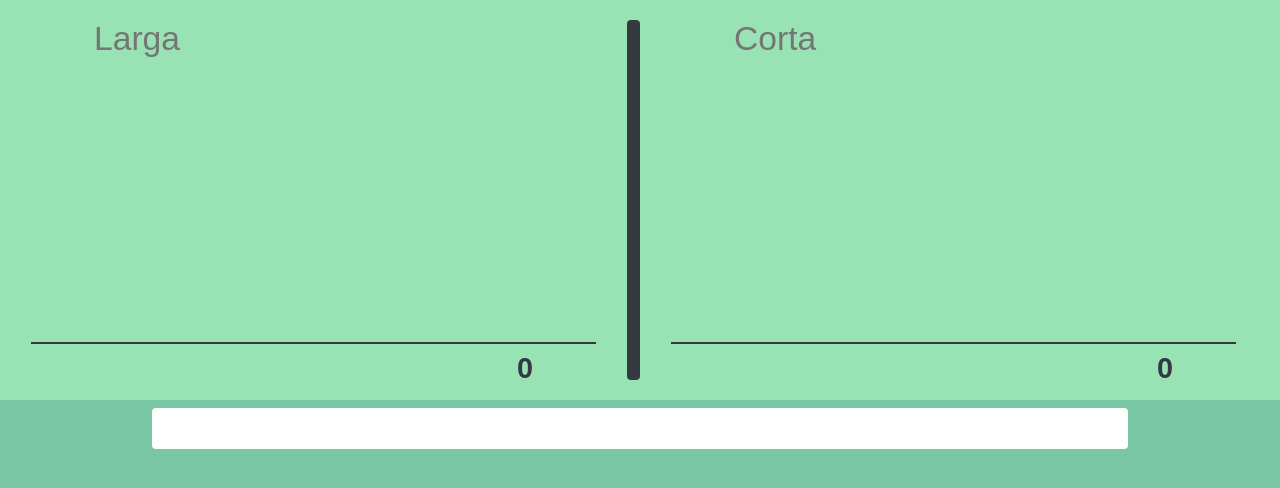
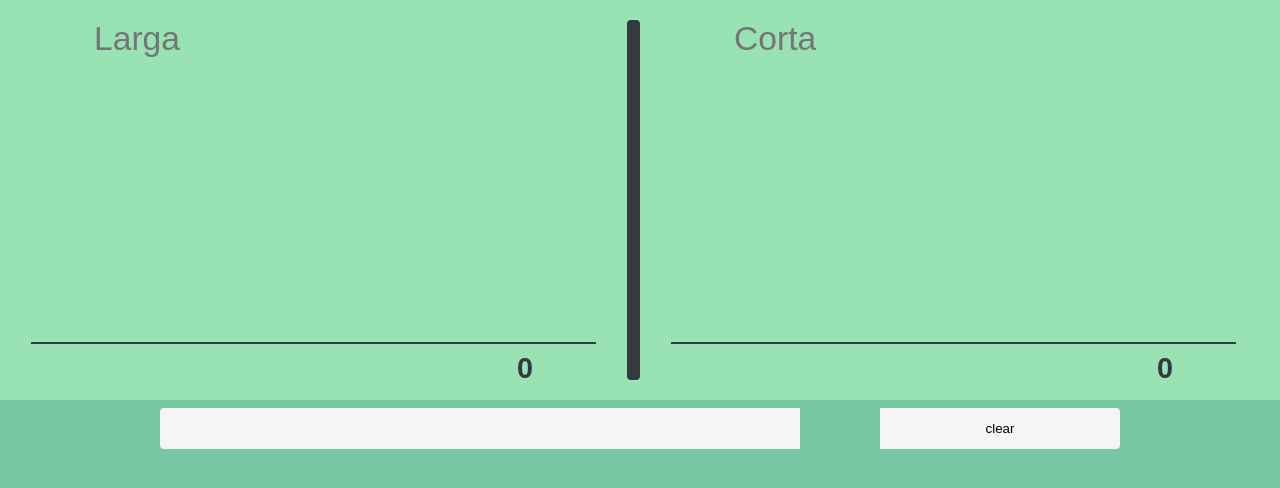
Before and after one commit to WasAlexis/blackdots, a plain HTML site: page index.html in a window 1280 px wide. Drawn offline with Linux system fonts and the light colour scheme.

Commit message:
feat: add reset game button

```diff
--- a/index.html
+++ b/index.html
@@ -20,7 +20,10 @@
             <span class="sum-total" id="sum-right">0</span>
         </div>
     </div>
-    <input type="number" id="box">
+    <div class="tools">
+        <input type="number" id="box">
+        <button onclick="resetGame()">clear</button>
+    </div>
     <script src="./scripts.js"></script>
 </body>
 </html>
--- a/scripts.js
+++ b/scripts.js
@@ -85,3 +85,12 @@ function saveToLocalStorage() {
     localStorage.setItem('left-team', JSON.stringify(leftTeam));
     localStorage.setItem('right-team', JSON.stringify(rightTeam));
 }
+
+function resetGame() {
+    localStorage.clear();
+    rightTeam = new team();
+    leftTeam = new team();
+    historyRight.innerHTML = '';
+    historyLeft.innerHTML = '';
+    updateValues();
+}
--- a/styles.css
+++ b/styles.css
@@ -100,8 +100,23 @@ input[type=number] {
 }
 
 #box {
+    width: 65%;
+    border-radius: 4px 0px 0px 4px;
+    font-size: calc(1vw + 2vh);
+    background-color: whitesmoke;
+}
+
+.tools {
     margin-top: 1vh;
+    display: flex;
+    justify-content: space-between;
     width: 75%;
-    border-radius: 4px;
-    font-size: calc(1vw + 2vh);
 }
+
+.tools button {
+    border: none;
+    outline: none;
+    width: 25%;
+    background-color: whitesmoke;
+    border-radius: 0px 4px 4px 0px;
+}
```
